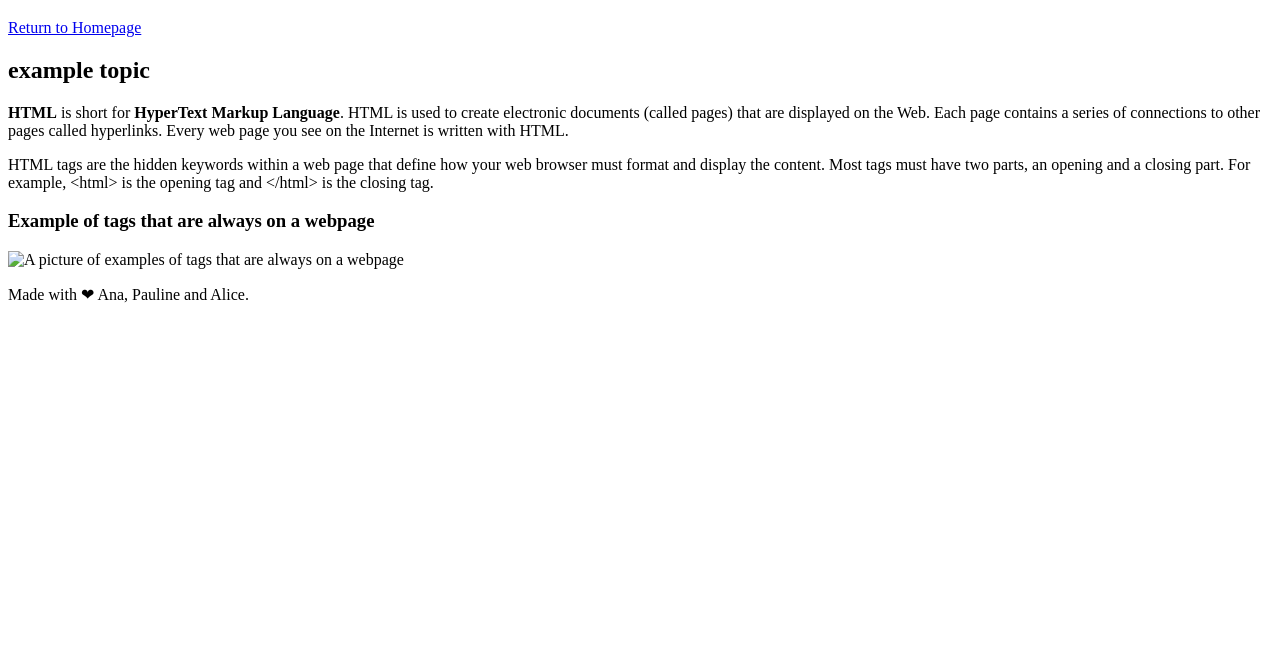
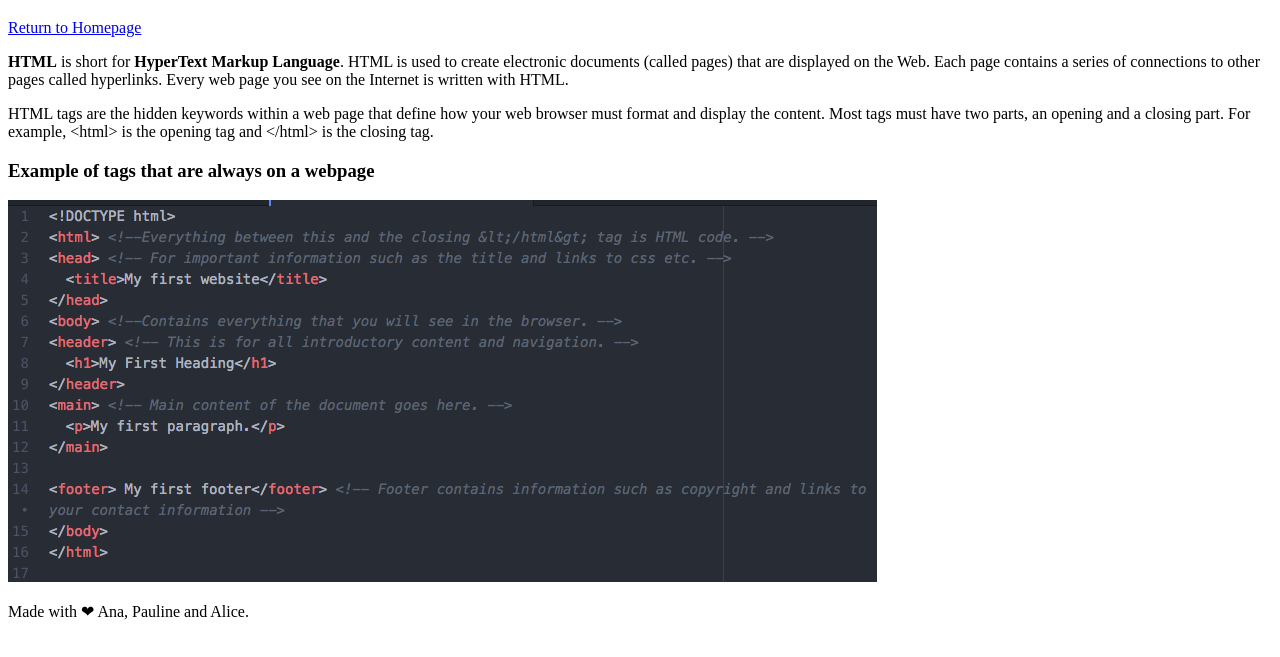
Before and after one commit to paulina-grunwald/bootcamp-html-css-project, a plain HTML site: page beginner-bootcamp/day-1/structure.html in a window 1280 px wide. Shown: the part 61-718 px from the top of the page. Drawn offline with Linux system fonts and the light colour scheme.

Commit message:
update structures html

```diff
--- a/beginner-bootcamp/day-1/structure.html
+++ b/beginner-bootcamp/day-1/structure.html
@@ -12,13 +12,12 @@
       <div id="">
         <a href="index.html" target="">Return to Homepage</a></li>
       </div>
-        <h2>example topic</h2>
       <div>
         <p><b>HTML</b> is short for <strong>HyperText Markup Language</strong>. HTML is used to create electronic documents (called pages) that are displayed on the Web. Each page contains a series of connections to other pages called hyperlinks. Every web page you see on the Internet is written with HTML.</p>
         <p>HTML tags are the hidden keywords within a web page that define how your web browser must format and display the content. Most tags must have two parts, an opening and a closing part. For example, 	&lt;html&gt; is the opening tag and &lt;/html&gt; is the closing tag.</p>
 
         <h3> Example of tags that are always on a webpage</h3>
-          <img src="example-code1.png" alt="A picture of examples of tags that are always on a webpage ">
+          <img src="images/example-code1.png" alt="A picture of examples of tags that are always on a webpage ">
       </div>
     </main>
 <footer>
```
